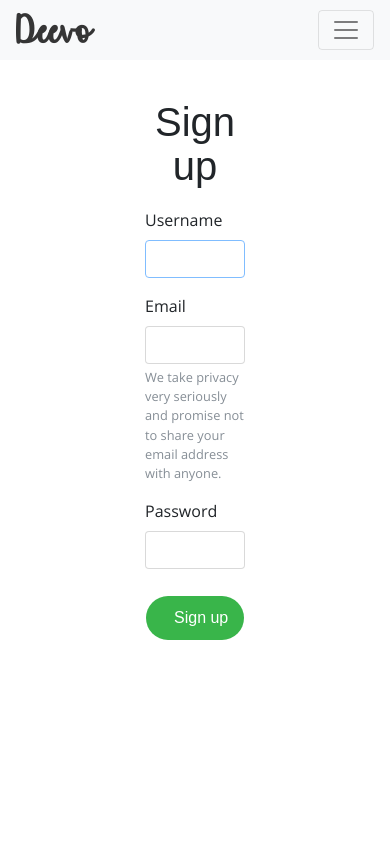
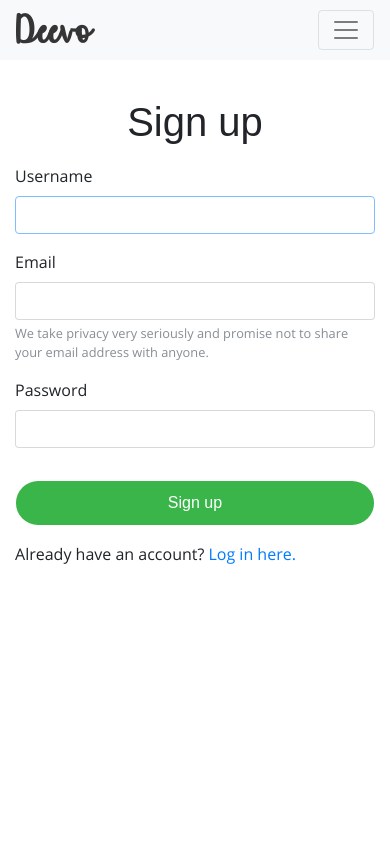
Before and after one commit to reginaalyssa/Deevo, a Django app: page /signup/ in a window 390 px wide. Run offline with Django 3.2, Linux system fonts and the light colour scheme; some libraries are stand-ins or nearby versions; some web fonts are replaced.

Commit message:
Fix responsiveness and add content to Login and Signup pages

```diff
--- a/deevo/static/css/style.css
+++ b/deevo/static/css/style.css
@@ -21,7 +21,7 @@
 html {
     height: 100%;
     min-height: 410px;
-    min-width: 290px;
+    min-width: 320px;
 }
 
 body {
@@ -76,7 +76,7 @@ h2 {
     color: #ffffff;
     padding: .75rem 1.75rem;
     border-radius: 1.5rem;
-    margin-top: 10px;
+    margin: 1rem 0;
 }
 
 .green-button:hover {
@@ -90,7 +90,7 @@ h2 {
     color: #171717;
     padding: .75rem 1.75rem;
     border-radius: 1.5rem;
-    margin-top: 10px;
+    margin: 1rem 0;
 }
 
 .gray-button:hover {
--- a/deevo/templates/base.html
+++ b/deevo/templates/base.html
@@ -51,9 +51,9 @@
                                 <a class="nav-link dropdown-toggle" href="{% url 'profile' %}" id="dropdownMenuLink" data-toggle="dropdown"
                                    aria-haspopup="true" aria-expanded="false"><i class="fa fa-user fa-fw"></i> {{ user.username }}</a>
                                 <div class="dropdown-menu dropdown-menu-right" aria-labelledby="dropdownMenuButton">
-                                    <a class="dropdown-item" href="{% url 'profile' %}"><i class="fa fa-address-card fa-fw"></i>View Profile</a>
-                                    <a class="dropdown-item" href="{% url 'change_password' %}"><i class="fa fa-asterisk fa-fw"></i>Change Password</a>
-                                    <a class="dropdown-item" href="{% url 'logout' %}"><i class="fa fa-sign-out fa-fw"></i>Log Out</a>
+                                    <a class="dropdown-item" href="{% url 'profile' %}"><i class="fa fa-address-card fa-fw"></i>View profile</a>
+                                    <a class="dropdown-item" href="{% url 'change_password' %}"><i class="fa fa-asterisk fa-fw"></i>Change password</a>
+                                    <a class="dropdown-item" href="{% url 'logout' %}"><i class="fa fa-sign-out fa-fw"></i>Log out</a>
                                 </div>
                             </div>
                     </li>
--- a/deevo/templates/registration/signup.html
+++ b/deevo/templates/registration/signup.html
@@ -2,8 +2,9 @@
 
 {% block title %}Sign up{% endblock %}
 {% block content %}
-    <div class="row main-container">
-        <div class="col-4 mx-auto">
+    <div class="container main-container">
+        <div class="row">
+            <div class="col-md-4 col-sm-6 mx-auto">
                 <h1 class="main-header">Sign up</h1>
                 <form method="post">
                     {% csrf_token %}
@@ -11,6 +12,8 @@
                     {{ form|crispy }}
                     <button type="submit" class="btn btn-md form-control green-button">Sign up</button>
                 </form>
+                <p>Already have an account? <a href="{% url 'login' %}">Log in here.</a></p>
+            </div>
         </div>
     </div>
 {% endblock %}
```
Also changed, not shown: deevo/templates/registration/login.html (+5 -2 lines). Lines whose indentation alone changed are shown as unchanged.
